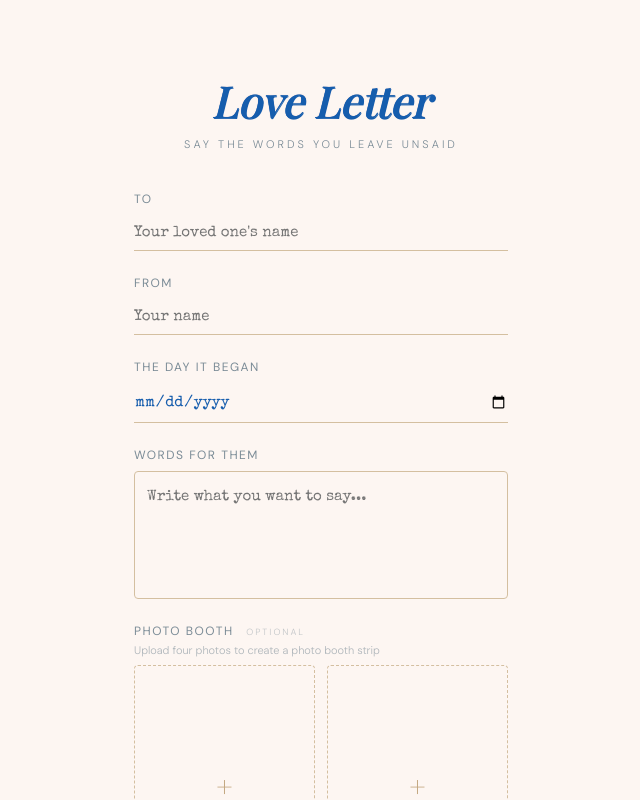
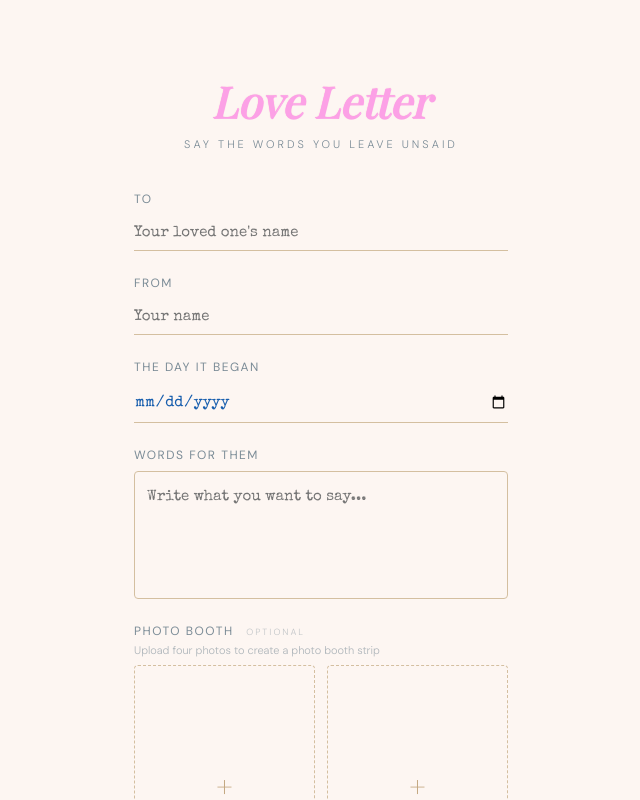
Before and after one commit to Moira-0327/LOVELETTER, a website built with Vite: page index.html in a window 1280 px wide. Shown: the whole page, without its empty margins (319-959 px from the left). Built offline with nearby package versions, Linux system fonts and the light colour scheme; a web font is replaced by a local one.

Commit message:
Update style.css

```diff
--- a/src/style.css
+++ b/src/style.css
@@ -4,8 +4,8 @@
    ============================================ */
 
 :root {
-  --accent: #165dad;
-  --accent-deep: #0F4280;
+  --accent: #fca1e6;
+  --accent-deep: #d386c0;
   --accent-light: #4A89C4;
   --accent-muted: #8AACC8;
   --cream: #FDF6F2;
```
